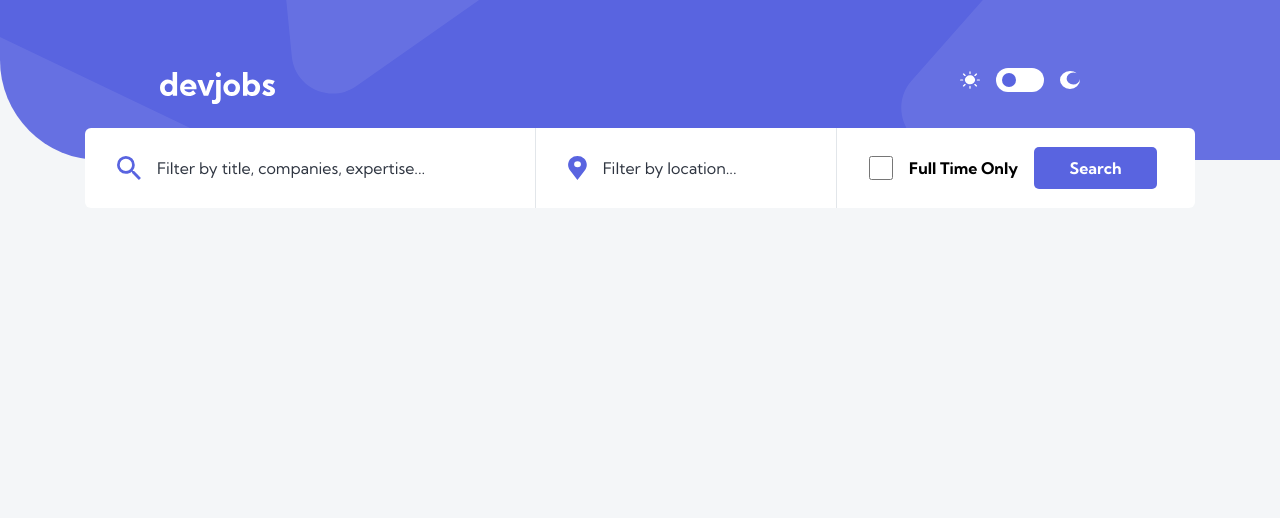
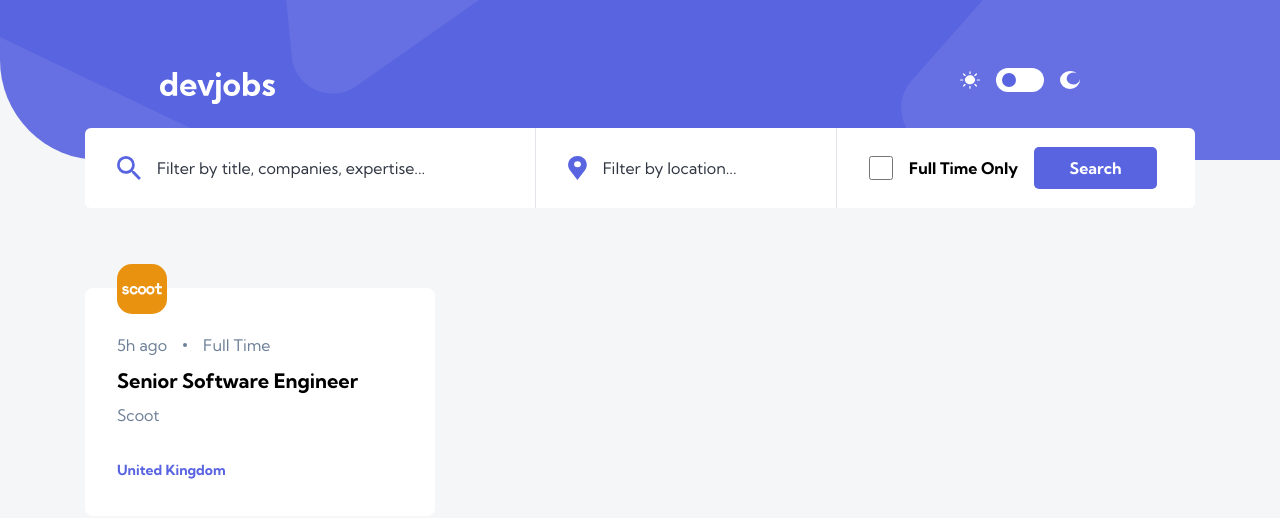
Before and after one commit to travistn/devjobs, a React (Create React App) app: page / in a window 1280 px wide. Shown: the top 518 px of the page. Built offline with nearby package versions, Linux system fonts and the light colour scheme.

Commit message:
Created a card for job postings

```diff
--- /dev/null
+++ b/src/components/JobCard/JobCard.css
@@ -0,0 +1,66 @@
+.jobCard {
+  width: 350px;
+  height: 228px;
+  display: flex;
+  flex-direction: column;
+  background-color: var(--color-white);
+  border-radius: 8px;
+  padding: 2rem;
+  gap: 0.8rem;
+}
+
+.jobCard-company {
+  display: flex;
+  justify-content: center;
+  align-items: center;
+  width: 50px;
+  min-height: 50px;
+  border-radius: 15px;
+  background-color: #e99210;
+  margin-top: -3.5rem;
+}
+
+.jobCard-company img {
+  width: 39.98px;
+  height: 11.42px;
+}
+
+.jobCard p {
+  display: flex;
+  flex-direction: row;
+  gap: 1rem;
+  margin-top: 0.5rem;
+  align-items: center;
+  font-weight: 400;
+  font-size: 16px;
+  line-height: 20px;
+  color: var(--color-dark-gray);
+}
+
+.jobCard span {
+  width: 4px;
+  height: 4px;
+  border-radius: 50%;
+  background-color: var(--color-dark-gray);
+}
+
+.jobCard h2 {
+  font-weight: 700;
+  font-size: 20px;
+  line-height: 25px;
+}
+
+.jobCard h4 {
+  font-weight: 400;
+  font-size: 16px;
+  line-height: 20px;
+  color: var(--color-dark-gray);
+}
+
+.jobCard h5 {
+  font-weight: 700;
+  font-size: 14px;
+  line-height: 17px;
+  color: var(--color-violet);
+  margin-top: 1.5rem;
+}
--- /dev/null
+++ b/src/components/JobCard/JobCard.jsx
@@ -0,0 +1,24 @@
+import React from 'react';
+
+import scootLogo from '../../assets/logos/scoot.svg';
+import './JobCard.css';
+
+const JobCard = () => {
+  return (
+    <div className='jobCard'>
+      <div className='jobCard-company'>
+        <img src={scootLogo} alt='company-logo' />
+      </div>
+      <p>
+        5h ago
+        <span></span>
+        Full Time
+      </p>
+      <h2>Senior Software Engineer</h2>
+      <h4>Scoot</h4>
+      <h5>United Kingdom</h5>
+    </div>
+  );
+};
+
+export default JobCard;
--- a/src/containers/Home/Home.jsx
+++ b/src/containers/Home/Home.jsx
@@ -2,6 +2,7 @@ import React from 'react';
 
 import Header from '../../components/Header/Header';
 import SearchForm from '../../components/SearchForm/SearchForm';
+import Jobs from '../Jobs/Jobs';
 import './Home.css';
 
 const Home = () => {
@@ -9,6 +10,7 @@ const Home = () => {
     <div className='home'>
       <Header />
       <SearchForm />
+      <Jobs />
     </div>
   );
 };
--- /dev/null
+++ b/src/containers/Jobs/Jobs.css
@@ -0,0 +1,5 @@
+.jobs__container {
+  width: 1110px;
+  margin: auto;
+  margin-top: 5rem;
+}
--- /dev/null
+++ b/src/containers/Jobs/Jobs.jsx
@@ -0,0 +1,14 @@
+import React from 'react';
+
+import JobCard from '../../components/JobCard/JobCard';
+import './Jobs.css';
+
+const Jobs = () => {
+  return (
+    <div className='jobs__container'>
+      <JobCard />
+    </div>
+  );
+};
+
+export default Jobs;
```
